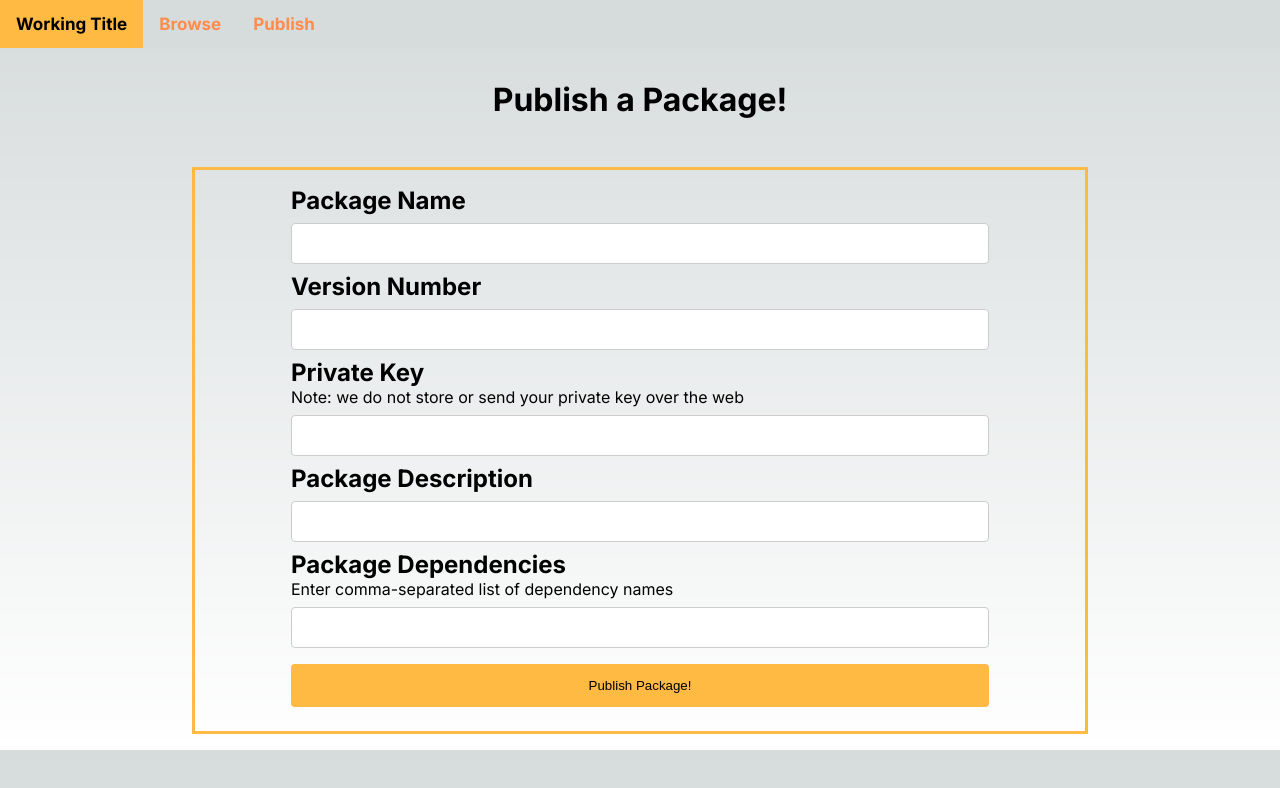
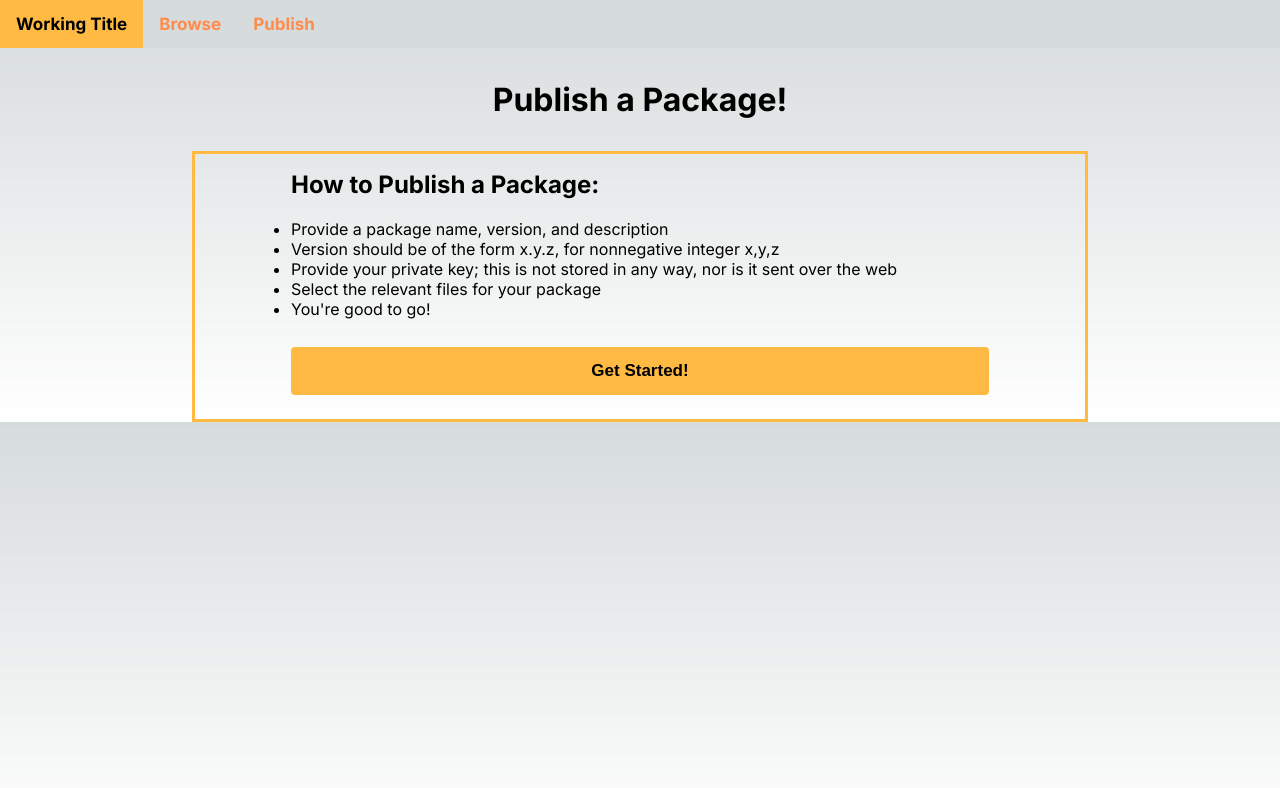
Before and after one commit to pbrucla/ESPR, a Next.js app in the folder frontend/: page /publish in a window 1280 px wide. Shown: the top 788 px of the page. Built offline with nearby package versions, Linux system fonts and the light colour scheme.

Commit message:
styling publish page; the file upload doesn't do anything for now

```diff
--- a/frontend/app/page.module.css
+++ b/frontend/app/page.module.css
@@ -335,6 +335,17 @@
   box-sizing: border-box;
 }
 
+.publishdescinput {
+  width: 100%;
+  height: 100px;
+  padding: 12px 20px;
+  margin: 8px 0;
+  display: inline-block;
+  border: 1px solid #ccc;
+  border-radius: 4px;
+  box-sizing: border-box;
+}
+
 .submitbutton {
   width: 100%;
   background-color: #ffba44;
@@ -344,6 +355,8 @@
   border: none;
   border-radius: 4px;
   cursor: pointer;
+  font-weight: bold;
+  font-size: 17px;
 }
 
 .submitbutton:hover {
--- a/frontend/app/publish/page.tsx
+++ b/frontend/app/publish/page.tsx
@@ -6,8 +6,7 @@ import { Web3 } from 'web3';
 import { contract_abi } from './abi.js';
 const back_url = "http://127.0.0.1:5000";
 
-
-export default function Home(){
+function UploadPack(){
     async function submitting(formData: FormData) {
         const priv = formData.get("priv") as string;
         const name = formData.get('name');
@@ -41,10 +40,7 @@ export default function Home(){
         }
     }
     return (
-        <main>
-            <div className={styles.title}>
-                <h1>Publish a Package!</h1>
-            </div>
+        <div>
             <div className={styles.publishbody}>
                 <form action={submitting}>
                     <div className={styles.basictextcenter}>
@@ -74,16 +70,15 @@ export default function Home(){
                                 className={styles.publishtextinput}
                                 name="priv"
                                 id="priv"
-                                type="text"
+                                type="password"
                             />
                         </div>
                         <div>
                             <h2>Package Description</h2>
-                            <input
-                                className={styles.publishtextinput}
+                            <textarea
+                                className={styles.publishdescinput}
                                 name="description"
                                 id="description"
-                                type="text"
                             />
                         </div>
                         <div>
@@ -96,12 +91,47 @@ export default function Home(){
                                 type="text"
                             />
                         </div>
+                        <div>
+                            <h2>Files</h2>
+                            <input
+                                name="files"
+                                id="files"
+                                type="file"
+                                multiple={true}
+                            />
+                        </div>
                         <button className={styles.submitbutton} type="submit">
                             Publish Package!
                         </button>
                     </div>
                 </form>
             </div>
+        </div>
+    )
+}
+
+export default function Home(){
+    const [publish, setPublish] = React.useState(false);
+    return (
+        <main>
+            <div className={styles.title}>
+                <h1>Publish a Package!</h1>
+            </div>
+            <div className={styles.basictextcenter}>
+                <h2>How to Publish a Package:</h2>
+                <br/>
+                <ul>
+                    <li>Provide a package name, version, and description
+                    </li>
+                    <li>Version should be of the form x.y.z, for nonnegative integer x,y,z</li>
+                    <li>Provide your private key; this is not stored in any way, nor is it sent over the web</li>
+                    <li>Select the relevant files for your package</li>
+                    <li>You're good to go!</li>
+                </ul>
+                <br/>
+                <button className={styles.submitbutton} onClick={() => {setPublish(!publish)}}>Get Started!</button>
+            </div>
+            {publish && (<UploadPack/>)}
         </main>
     )
 }
```
